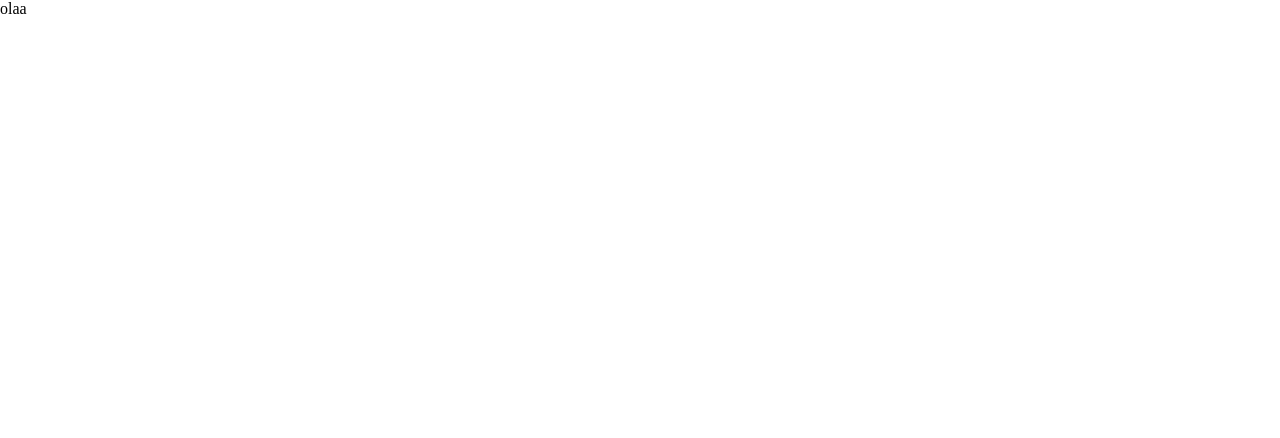
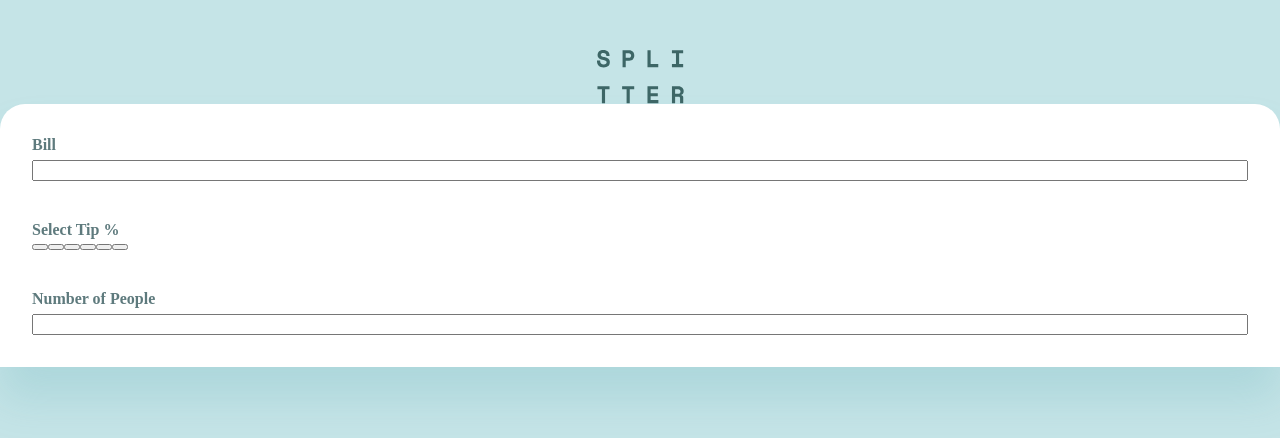
Before and after one commit to Baqari-Fruidze/tip-calculator-react-by-me, a React (Vite) app: page / in a window 1280 px wide. Shown: the top 438 px of the page. Built offline with nearby package versions, Linux system fonts and the light colour scheme.

Commit message:
separated

```diff
--- a/src/App.jsx
+++ b/src/App.jsx
@@ -1,5 +1,30 @@
+import Input from "./components/Input";
+import Result from "./components/Result";
+import styled from "styled-components";
+import logo from "/images/logo.svg";
+
 function App() {
-  return <>olaa</>;
+  return (
+    <>
+      <Header>
+        <img src={logo} alt="" />
+      </Header>
+      <Common>
+        <Input />
+        <Result />
+      </Common>
+    </>
+  );
 }
 
+const Common = styled.div`
+  border-radius: 25px 25px 0px 0px;
+  background: #fff;
+  box-shadow: 0px 32px 43px 0px rgba(79, 166, 175, 0.2);
+`;
+const Header = styled.header`
+  text-align: center;
+  display: flex;
+  justify-content: center;
+`;
 export default App;
--- a/src/GlobalStyles.js
+++ b/src/GlobalStyles.js
@@ -1,8 +1,15 @@
 import { createGlobalStyle } from "styled-components";
 export const Global = createGlobalStyle`
+@import url('https://fonts.googleapis.com/css2?family=Space+Mono:ital,wght@0,400;0,700;1,400;1,700&display=swap');
 body{
     padding: 0;
     margin: 0;
     box-sizing: border-box;
+    background: #C5E4E7;
+    font-family: "Space Mono", monospace;
+    padding: 5rem 0 3.2rem;
+}
+html{
+    font-size:62.5%;
 }
 `;
--- /dev/null
+++ b/src/Styles/Label.jsx
@@ -0,0 +1,9 @@
+import styled from "styled-components";
+export const Label = styled.label`
+  color: #5e7a7d;
+  font-family: "Space Mono";
+  font-size: 16px;
+  font-style: normal;
+  font-weight: 700;
+  line-height: normal;
+`;
--- /dev/null
+++ b/src/components/Input.jsx
@@ -0,0 +1,43 @@
+import React from "react";
+import dollar from "/images/icon-dollar.svg";
+import person from "/images/icon-person.svg";
+import styled from "styled-components";
+import { Label } from "../Styles/Label";
+
+export default function Input() {
+  return (
+    <Biggie>
+      <LabelsDiv>
+        <Label>Bill</Label>
+        <input type="number" />
+      </LabelsDiv>
+      <div>
+        <Label>Select Tip %</Label>
+        <div>
+          <button></button>
+          <button></button>
+          <button></button>
+          <button></button>
+          <button></button>
+          <button></button>
+        </div>
+      </div>
+      <LabelsDiv>
+        <Label>Number of People</Label>
+        <input type="number" />
+      </LabelsDiv>
+    </Biggie>
+  );
+}
+
+const Biggie = styled.div`
+  display: flex;
+  flex-direction: column;
+  gap: 4rem;
+  padding: 3.2rem;
+`;
+const LabelsDiv = styled.div`
+  display: flex;
+  flex-direction: column;
+  gap: 0.6rem;
+`;
--- /dev/null
+++ b/src/components/Result.jsx
@@ -0,0 +1,5 @@
+import React from "react";
+
+export default function Result() {
+  return <div></div>;
+}
```
Also changed, not shown: src/Styles/TwoInputs.jsx (added, +9 -0 lines), src/Styles/Buttons.jsx (added).
